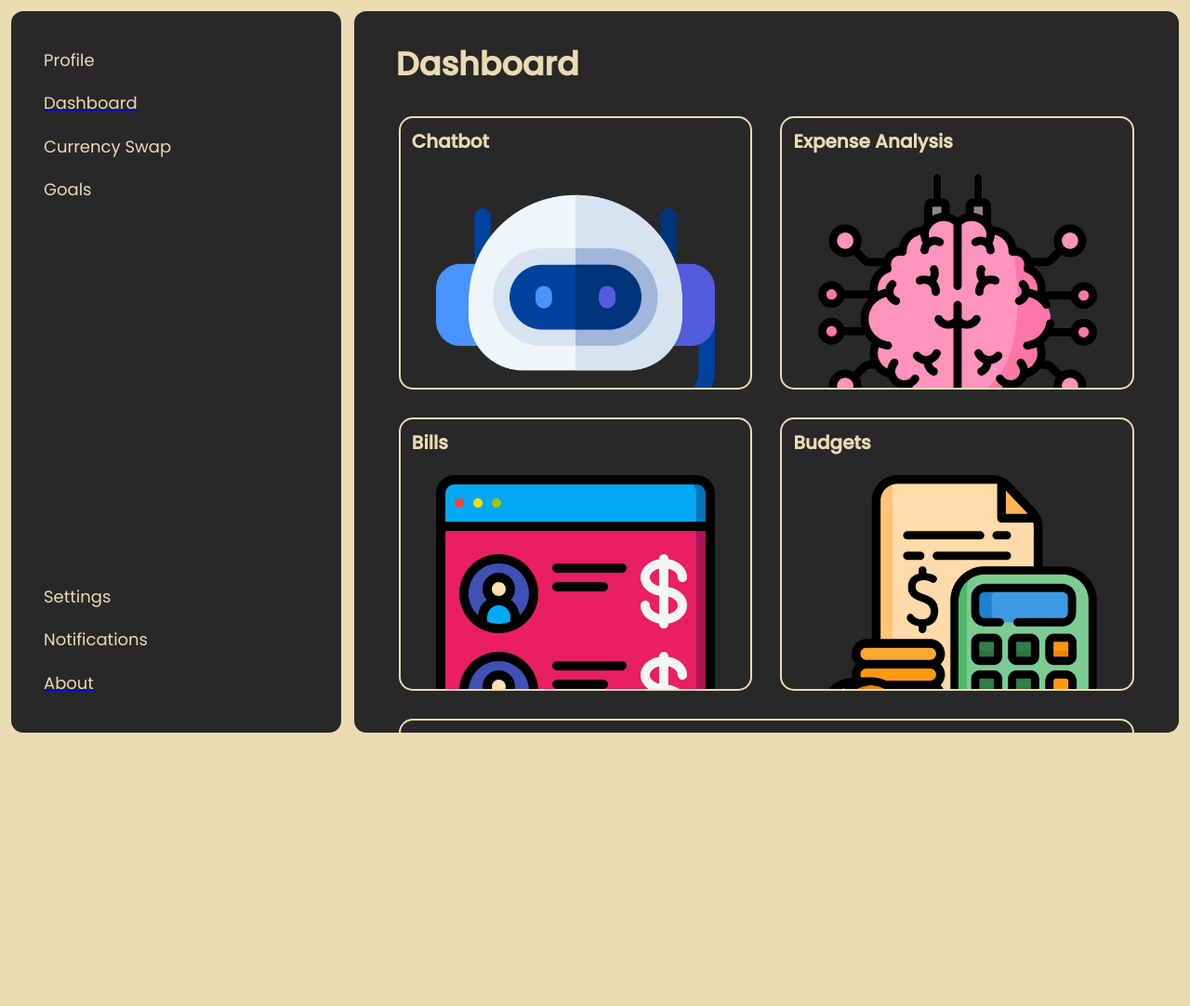
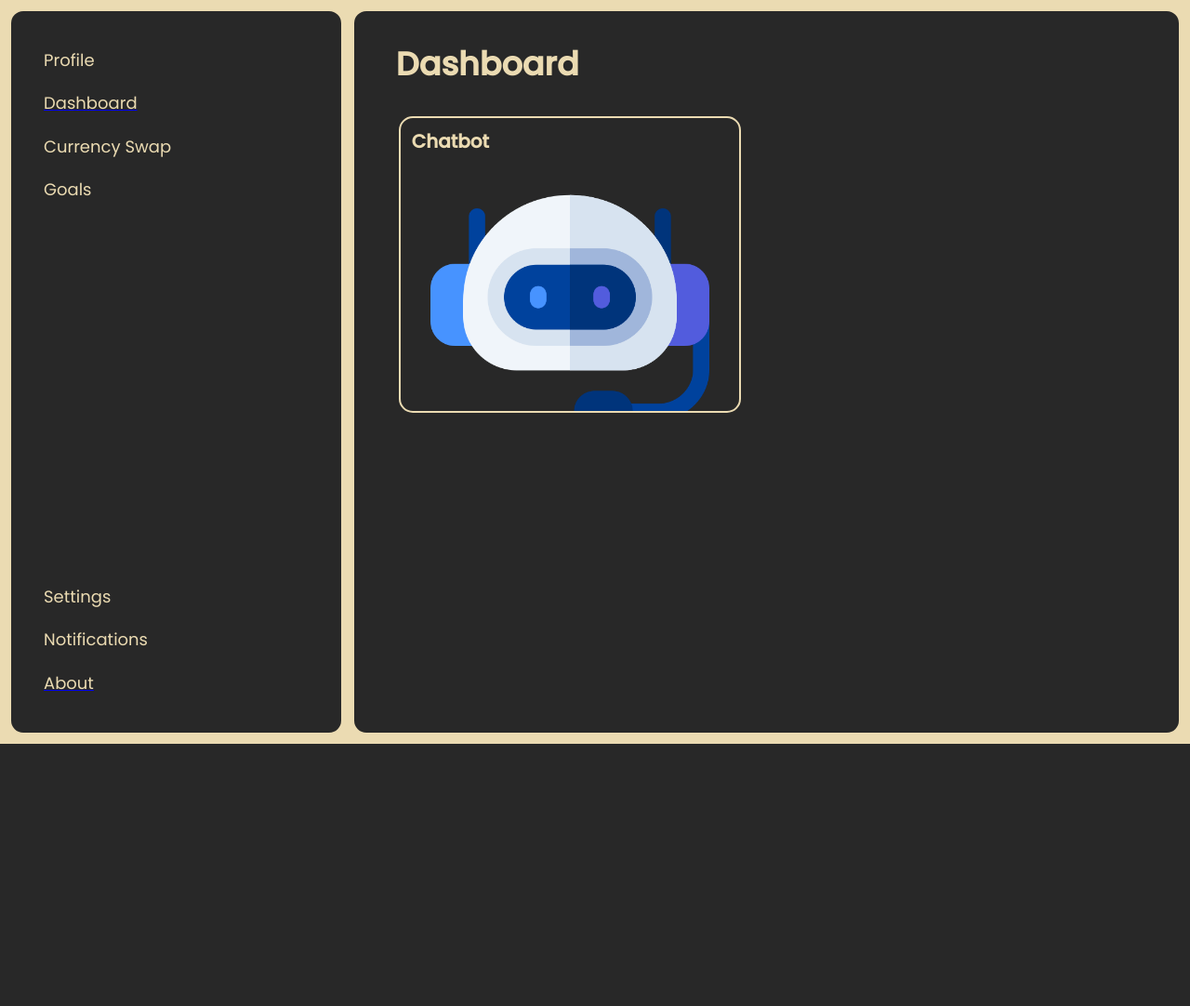
Before and after one commit to tanaybhomia/FinSmart.Ai, a Python web app: template app/templates/dashboard.html in a window 1280 px wide. Shown: the whole page at 93% size. After the commit the page ends 800 px from the top, so only its background shows below. Run offline with Jinja, Linux system fonts and the light colour scheme; the template is opened without the code that fills it, so the values that code supplies are empty; some libraries are stand-ins or nearby versions.

Commit message:
Removed everything

```diff
--- a/app/static/css/dashborad.css
+++ b/app/static/css/dashborad.css
@@ -108,49 +108,26 @@ body
 	margin: 15px;
 	overflow: hidden;
 }
-.expanalysis
-{
-	border: #ebdbb2 solid 2px;
-	border-radius: 15px;
-	margin: 15px;
-	overflow: hidden;
-}
-.bills
-{
-	border: #ebdbb2 solid 2px;
-	border-radius: 15px;
-	margin: 15px;
-	overflow: hidden;
-}
-.budgets
-{
-	border: #ebdbb2 solid 2px;
-	border-radius: 15px;
-	margin: 15px;
-	overflow: hidden;
-}
-.chart
-{
-	border: #ebdbb2 solid 2px;
-	border-radius: 15px;
-	margin-left: 15px;
-	margin-right: 15px;
-}
 .sec1
 {
 	padding-bottom: 15px;
-	height: 50%;
+	height: 54%;
+	width: 50%;
+	float: left;
 }
 .sec2
 {
-	height: 50%
+	border-radius: 15px;
+	padding-bottom: 15px;
+	height: 54%;
+	width: 50%;
+	float: right;
 }
 .sec3
 {
-	padding-top: 15px;
-	height: 50%
+	border-radius: 15px;
 }
-.chatbot , .expanalysis, .bills, .budgets, .chart span
+.chatbot , .chart span
 {
 	align-items: left;
 	font-size: 20px;
--- a/app/templates/dashboard.html
+++ b/app/templates/dashboard.html
@@ -51,38 +51,12 @@
                             <img src="/app/static/img/icons/chatbot.png" class="visualimage">
                         </div>
                     </div>
-                    <div class="col expanalysis">
-                        <div class="title">
-                            <span>Expense Analysis</span>
-                        </div>
-                        <div class="visual">
-                            <img src="/app/static/img/icons/ai.png" class="visualimage">
-                        </div>
-                    </div>
                 </div>
+                <div class="row sec2">
 
-                <div class="row sec2">
-                    <div class="col bills">
-                        <div class="title">
-                            <span>Bills</span>
-                        </div>
-                        <div class="visual">
-                            <img src="/app/static/img/icons/bills.png" class="visualimage">
-                        </div>
-                    </div>
-                    <div class="col budgets">
-                        <div class="title">
-                            <span>Budgets</span>
-                            <div class="visual">
-                                <img src="/app/static/img/icons/budget.png" class="visualimage">
-                            </div>
-                        </div>
-                    </div>
                 </div>
                 <div class="row sec3">
-                    <div class="col chart">
 
-                    </div>
                 </div>
              </div>
          </div>
```
